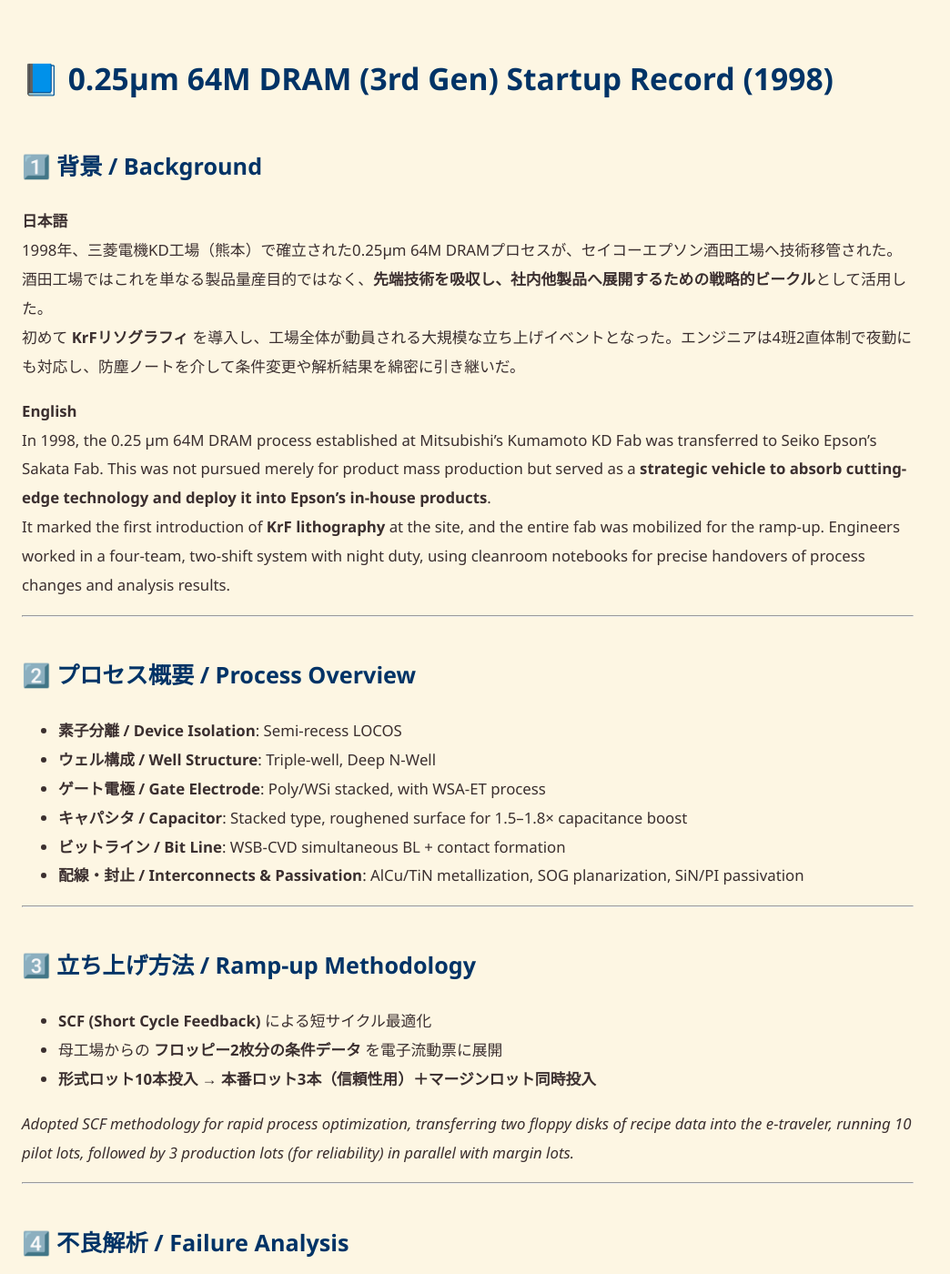
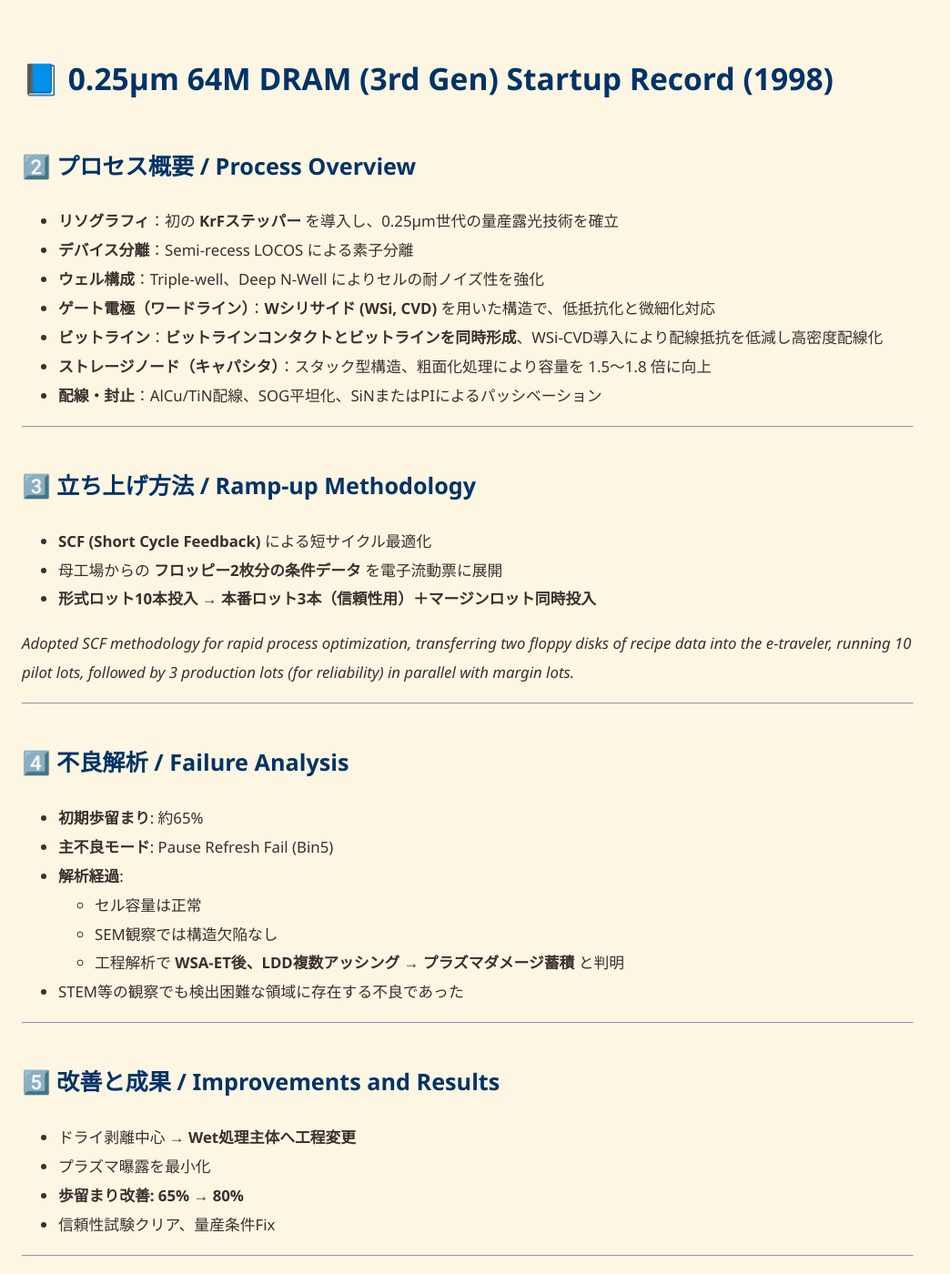
Before and after one commit to Samizo-AITL/Edusemi-Plus, a Jekyll site: the page built from archive/paper/dram_vsram/01_DRAM_Startup_0.25um.md, in a window 1280 px wide and 1400 px high. Shown: the whole window at 91% size, without its empty margins (0-1044 px from the left). Built offline with Jekyll 4.4.1, drawn with Linux system fonts in a browser that asks for light colours.

Commit message:
Update 01_DRAM_Startup_0.25um.md

```diff
--- a/archive/paper/dram_vsram/01_DRAM_Startup_0.25um.md
+++ b/archive/paper/dram_vsram/01_DRAM_Startup_0.25um.md
@@ -5,26 +5,15 @@
 
 # 📘 0.25µm 64M DRAM (3rd Gen) Startup Record (1998)
 
-## 1️⃣ 背景 / Background
-
-**日本語**
-1998年、三菱電機KD工場（熊本）で確立された0.25µm 64M DRAMプロセスが、セイコーエプソン酒田工場へ技術移管された。酒田工場ではこれを単なる製品量産目的ではなく、**先端技術を吸収し、社内他製品へ展開するための戦略的ビークル**として活用した。
-初めて **KrFリソグラフィ** を導入し、工場全体が動員される大規模な立ち上げイベントとなった。エンジニアは4班2直体制で夜勤にも対応し、防塵ノートを介して条件変更や解析結果を綿密に引き継いだ。
-
-**English**
-In 1998, the 0.25 µm 64M DRAM process established at Mitsubishi’s Kumamoto KD Fab was transferred to Seiko Epson’s Sakata Fab. This was not pursued merely for product mass production but served as a **strategic vehicle to absorb cutting-edge technology and deploy it into Epson’s in-house products**.
-It marked the first introduction of **KrF lithography** at the site, and the entire fab was mobilized for the ramp-up. Engineers worked in a four-team, two-shift system with night duty, using cleanroom notebooks for precise handovers of process changes and analysis results.
-
----
-
 ## 2️⃣ プロセス概要 / Process Overview
 
-- **素子分離 / Device Isolation**: Semi-recess LOCOS
-- **ウェル構成 / Well Structure**: Triple-well, Deep N-Well
-- **ゲート電極 / Gate Electrode**: Poly/WSi stacked, with WSA-ET process
-- **キャパシタ / Capacitor**: Stacked type, roughened surface for 1.5–1.8× capacitance boost
-- **ビットライン / Bit Line**: WSB-CVD simultaneous BL + contact formation
-- **配線・封止 / Interconnects & Passivation**: AlCu/TiN metallization, SOG planarization, SiN/PI passivation
+- **リソグラフィ**：初の **KrFステッパー** を導入し、0.25µm世代の量産露光技術を確立
+- **デバイス分離**：Semi-recess LOCOS による素子分離
+- **ウェル構成**：Triple-well、Deep N-Well によりセルの耐ノイズ性を強化
+- **ゲート電極（ワードライン）**：**Wシリサイド (WSi, CVD)** を用いた構造で、低抵抗化と微細化対応
+- **ビットライン**：**ビットラインコンタクトとビットラインを同時形成**、WSi-CVD導入により配線抵抗を低減し高密度配線化
+- **ストレージノード（キャパシタ）**：スタック型構造、粗面化処理により容量を 1.5〜1.8 倍に向上
+- **配線・封止**：AlCu/TiN配線、SOG平坦化、SiNまたはPIによるパッシベーション
 
 ---
 
```
